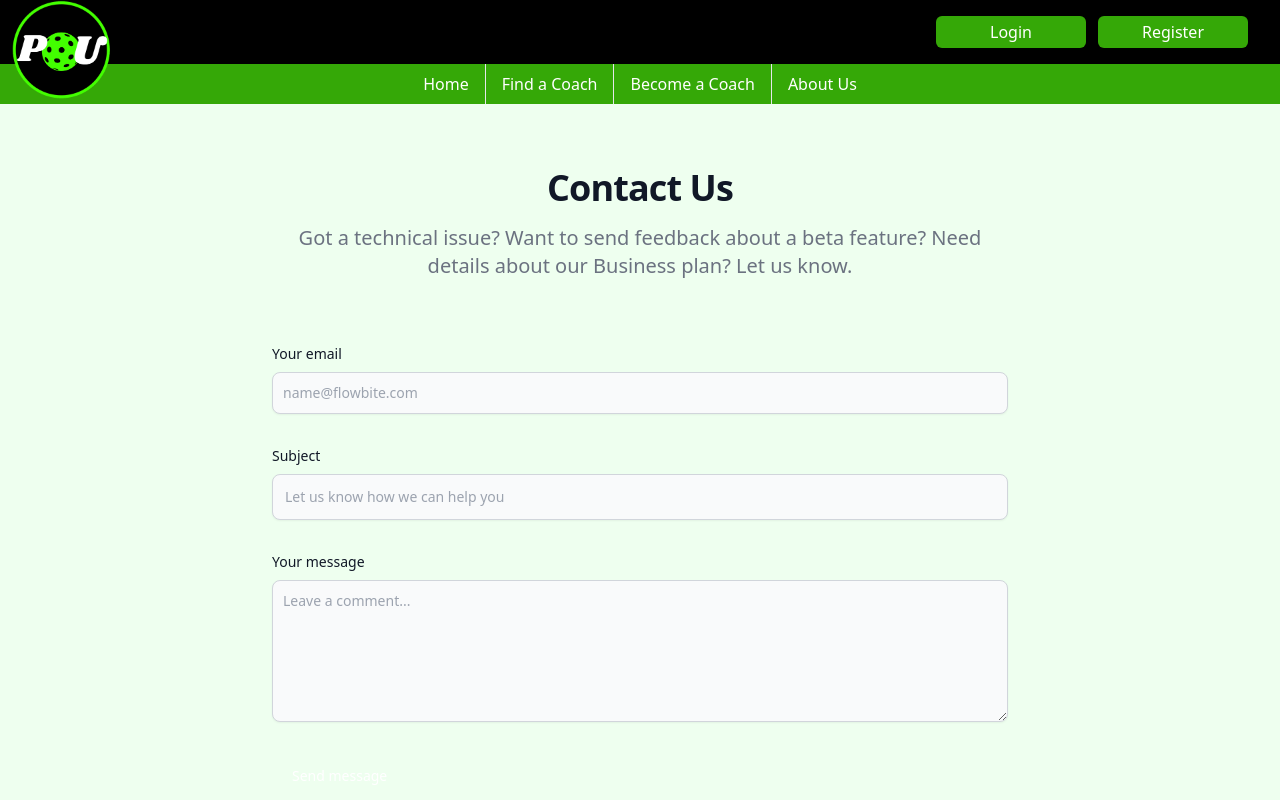
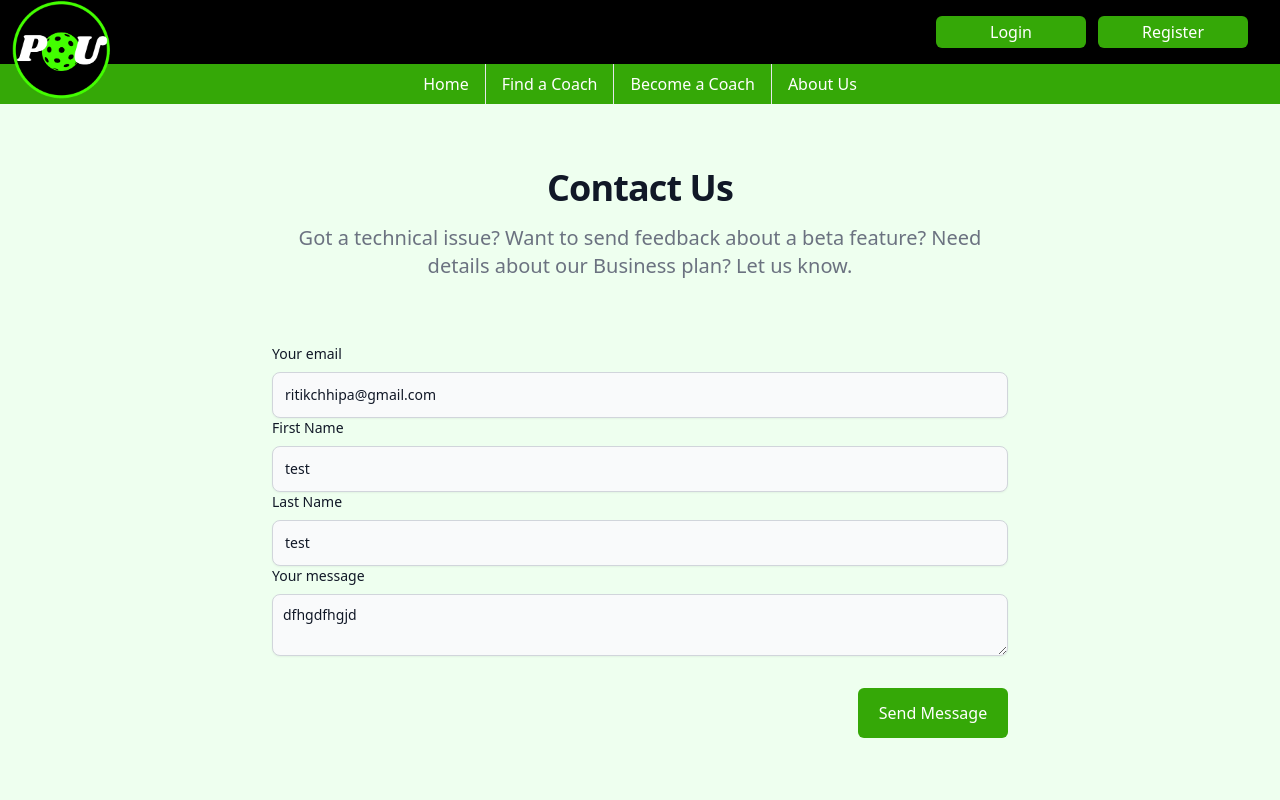
Before and after one commit to mohansai1993/PBU_project, a React (Create React App) app: page /contact in a window 1280 px wide. Shown: the top 800 px of the page. Built offline with nearby package versions, Linux system fonts and the light colour scheme; what react-geocode would draw is missing.

Commit message:
contact us page

```diff
--- a/src/Components/CoachRegisterForm/BasicInfoForm.jsx
+++ b/src/Components/CoachRegisterForm/BasicInfoForm.jsx
@@ -35,6 +35,7 @@ function BasicInfoForm(props) {
               name={firstName.name}
               label={firstName.label}
               as={"input"}
+              placeholder="First Name"
               className="border border-black w-full px-3 py-2 rounded-md "
             />
             <ErrorMessage
@@ -47,7 +48,8 @@ function BasicInfoForm(props) {
             <label> {lastName.label}</label>
             <Field
               name={lastName.name}
-              placeholder={lastName.placeholder}
+              // placeholder={lastName.placeholder}
+              placeholder="Last Name"
               as={"input"}
               className="border border-black w-full px-3 py-2 rounded-md "
             />
--- a/src/Components/CoachRegisterForm/CoachRegister.jsx
+++ b/src/Components/CoachRegisterForm/CoachRegister.jsx
@@ -37,21 +37,21 @@ const steps = [
 
 let formInitialValues = {
   loginOption: "password",
-  firstName: "Ritik ",
-  lastName: "Chhipa",
-  email: "ritikus@gmail.com",
-  password: "12346789",
+  firstName: "",
+  lastName: "",
+  email: "",
+  password: "",
   countryCode: 1,
-  number: 91001586400,
+  number: "",
   googleId: null,
   facebookId: null,
   //Form 2
   skillLevel: "",
-  coachingCity: "Whiteville",
-  coachingState: "North Carolina",
+  coachingCity: "",
+  coachingState: "",
   coachingCountry: "United States",
-  coachingPinCode: 28472,
-  coachingStreet: "34, Malviya Nagar",
+  coachingPinCode: "",
+  coachingStreet: "",
   experience: 21,
   document: "",
   areYouCertified: "no",
--- a/src/Pages/ContactsPage.jsx
+++ b/src/Pages/ContactsPage.jsx
@@ -1,7 +1,13 @@
+import { useLazyQuery } from "@apollo/client";
 import React from "react";
 import { IoMail } from "react-icons/io5";
 import { MdCallEnd } from "react-icons/md";
+import { SendMail } from "../graphql/query/Query";
+import { ErrorMessage, Field, Form, Formik } from "formik";
+import * as Yup from "yup";
+import Swal from "sweetalert2";
 function ContactsPage() {
+  const [sendMail] = useLazyQuery(SendMail);
   const contact = [
     {
       title: "Email Us",
@@ -42,7 +48,38 @@ function ContactsPage() {
               Got a technical issue? Want to send feedback about a beta feature?
               Need details about our Business plan? Let us know.
             </p>
-            <form action="#" className="space-y-8">
+            <Formik
+              initialValues={{
+                email: "ritikchhipa@gmail.com",
+                firstName: "test",
+                lastName: "test",
+                body: "dfhgdfhgjd",
+              }}
+              className="space-y-8"
+              validationSchema={Yup.object({
+                email: Yup.string()
+                  .email("Invalid email address")
+                  .required("Email is required"),
+                firstName: Yup.string().required("first Name is required"),
+                lastName: Yup.string().required("last Name  is required"),
+                body: Yup.string().required("Comment  is required"),
+              })}
+              onSubmit={(values) => {
+                sendMail({
+                  variables: values,
+                })
+                  .then(() => {
+                    Swal.fire({
+                      title: "Success",
+                      text: "Mail has send successfully",
+                      type: "success",
+                    });
+                  })
+                  .catch((err) => {});
+              }}
+            >
+              {({ handleSubmit }) => (
+                <Form onSubmit={handleSubmit}>
                   <div>
                     <label
                       htmlFor="email"
@@ -50,28 +87,36 @@ function ContactsPage() {
                     >
                       Your email
                     </label>
-                <input
+                    <Field
+                      name="email"
                       type="email"
-                  id="email"
-                  className="shadow-sm bg-gray-50 border border-gray-300 text-gray-900 text-sm rounded-lg focus:ring-primary-500 focus:border-primary-500 block w-full p-2.5 dark:bg-gray-700 dark:border-gray-600 dark:placeholder-gray-400 dark:text-white dark:focus:ring-primary-500 dark:focus:border-primary-500 dark:shadow-sm-light"
-                  placeholder="name@flowbite.com"
-                  required
+                      className="block p-3 w-full text-sm text-gray-900 bg-gray-50 rounded-lg border border-gray-300 shadow-sm focus:ring-primary-500 focus:border-primary-500 dark:bg-gray-700 dark:border-gray-600 dark:placeholder-gray-400 dark:text-white dark:focus:ring-primary-500 dark:focus:border-primary-500 dark:shadow-sm-light"
+                      placeholder="Let us know how we can help you"
                     />
+                    <ErrorMessage name="email" />
                   </div>
                   <div>
-                <label
-                  htmlFor="subject"
-                  className="block mb-2 text-sm font-medium text-gray-900 dark:text-gray-300"
-                >
-                  Subject
+                    <label className="block mb-2 text-sm font-medium text-gray-900 dark:text-gray-300">
+                      First Name
                     </label>
-                <input
-                  type="text"
-                  id="subject"
+                    <Field
+                      name="firstName"
                       className="block p-3 w-full text-sm text-gray-900 bg-gray-50 rounded-lg border border-gray-300 shadow-sm focus:ring-primary-500 focus:border-primary-500 dark:bg-gray-700 dark:border-gray-600 dark:placeholder-gray-400 dark:text-white dark:focus:ring-primary-500 dark:focus:border-primary-500 dark:shadow-sm-light"
                       placeholder="Let us know how we can help you"
-                  required
                     />
+                    <ErrorMessage name="firstName" />
+                  </div>{" "}
+                  <div>
+                    <label className="block mb-2 text-sm font-medium text-gray-900 dark:text-gray-300">
+                      Last Name
+                    </label>
+
+                    <Field
+                      name="lastName"
+                      className="block p-3 w-full text-sm text-gray-900 bg-gray-50 rounded-lg border border-gray-300 shadow-sm focus:ring-primary-500 focus:border-primary-500 dark:bg-gray-700 dark:border-gray-600 dark:placeholder-gray-400 dark:text-white dark:focus:ring-primary-500 dark:focus:border-primary-500 dark:shadow-sm-light"
+                      placeholder="Let us know how we can help you"
+                    />
+                    <ErrorMessage name="lastName" />
                   </div>
                   <div className="sm:col-span-2">
                     <label
@@ -80,21 +125,23 @@ function ContactsPage() {
                     >
                       Your message
                     </label>
-                <textarea
-                  id="message"
-                  rows={6}
+
+                    <Field
+                      as="textarea"
+                      name="body"
                       className="block p-2.5 w-full text-sm text-gray-900 bg-gray-50 rounded-lg shadow-sm border border-gray-300 focus:ring-primary-500 focus:border-primary-500 dark:bg-gray-700 dark:border-gray-600 dark:placeholder-gray-400 dark:text-white dark:focus:ring-primary-500 dark:focus:border-primary-500"
                       placeholder="Leave a comment..."
-                  defaultValue={""}
                     />
+                    <ErrorMessage name="body" className="text-red-500" />
                   </div>
-              <button
-                type="submit"
-                className="py-3 px-5 text-sm font-medium text-center text-white rounded-lg bg-primary-700 sm:w-fit hover:bg-primary-800 focus:ring-4 focus:outline-none focus:ring-primary-300 dark:bg-primary-600 dark:hover:bg-primary-700 dark:focus:ring-primary-800"
-              >
-                Send message
+                  <div className="flex justify-end my-8">
+                    <button className="bg-primary-green text-white py-1  rounded-md min-w-[150px] h-[50px]">
+                      Send Message
                     </button>
-            </form>
+                  </div>
+                </Form>
+              )}
+            </Formik>
           </div>
         </section>
         <section className="grid md:grid-cols-2 gap-5 px-5    ">
--- a/src/Pages/HomePage.jsx
+++ b/src/Pages/HomePage.jsx
@@ -32,7 +32,7 @@ function HomePage() {
           setCoaches(res.data?.getCoaches);
           if (!res.data?.getCoaches.length) {
             Swal.fire({
-              title: "No Coach Found ",
+              title: "Soon coming to your location",
               icon: "success",
               confirmButtonText: "Cancel",
             });
--- a/src/graphql/query/Query.jsx
+++ b/src/graphql/query/Query.jsx
@@ -336,6 +336,22 @@ const GetCoachesByLocation = gql`
     }
   }
 `;
+
+const SendMail = gql`
+  query SendMail(
+    $firstName: String
+    $lastName: String
+    $email: String
+    $body: String
+  ) {
+    contactUs(
+      firstName: $firstName
+      lastName: $lastName
+      email: $email
+      body: $body
+    )
+  }
+`;
 export {
   GetFeeds,
   GetCoachesByLocation,
@@ -349,4 +365,5 @@ export {
   CreateConnectedAccount,
   WithdrawSessionAmount,
   LoginExpressDashboard,
+  SendMail,
 };
```
Lines whose indentation alone changed are shown as unchanged.
